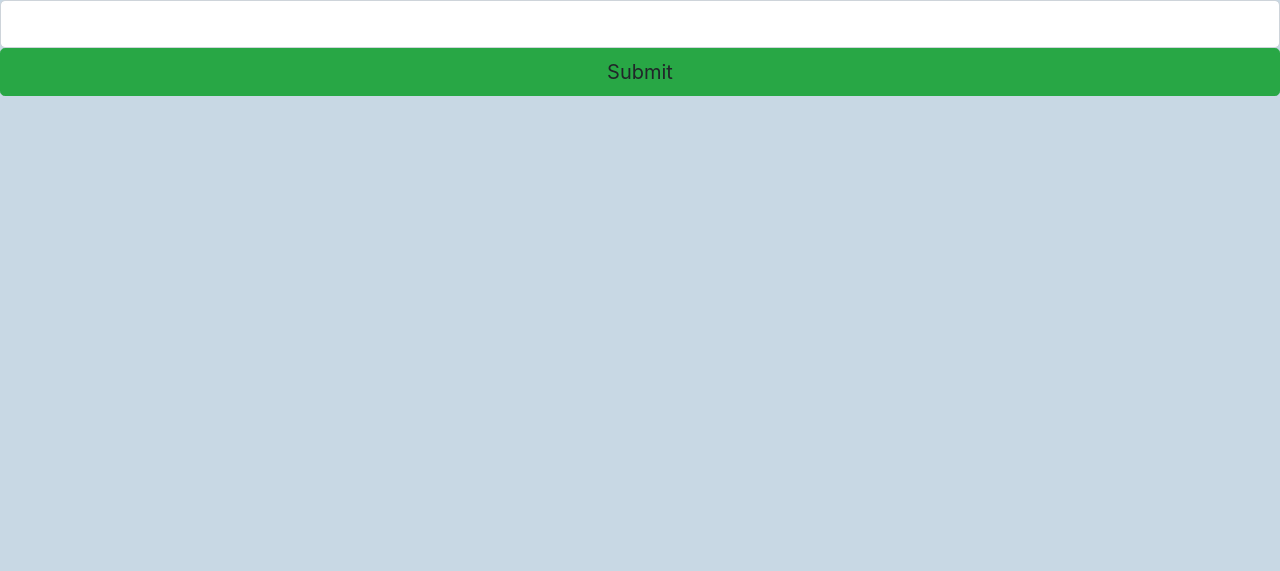
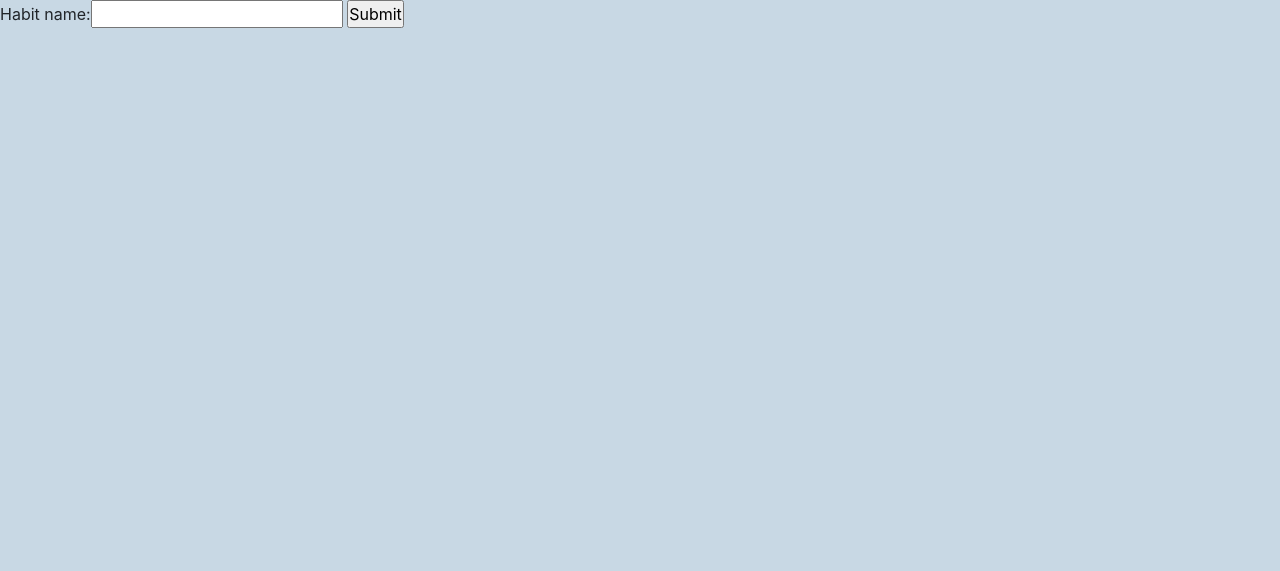
Before and after one commit to rizvansky/biproductive, a Django app: page /habits/add_habit/ in a window 1280 px wide. Shown: the part 56-627 px from the top of the page. Run offline with Django 3.2, Linux system fonts and the light colour scheme; the visitor is signed in with stand-in values (Sample User, id 1); some libraries are stand-ins or nearby versions.

Commit message:
+add habit form and view

```diff
--- a/biproductive/habits/forms.py
+++ b/biproductive/habits/forms.py
@@ -0,0 +1,6 @@
+from django import forms
+from .models import Habit
+
+
+class AddHabitForm(forms.Form):
+    habit_name = forms.CharField(label='Habit name', max_length=100)
--- a/biproductive/habits/templates/habits/add_habit.html
+++ b/biproductive/habits/templates/habits/add_habit.html
@@ -1,12 +1,9 @@
 {% extends "base_generic.html" %}
 {% block title %} Index page {% endblock %}
 {% block content %}
-
-{% if message %}<h1>{{ message }}</h1> {% endif %}
-    <form action="" method="post">
+<form action="" method="post">
     {% csrf_token %}
-        <input class="form-control form-control-lg"
-               name="habit_name" id="habit_name" type="text"/>
-    <button class="btn btn-success btn-block btn-lg gradient-custom-4 text-body" type="submit"> Submit </button>
-    </form>
+    {{ form }}
+    <input type="submit" value="Submit">
+</form>
 {% endblock %}
--- a/biproductive/habits/views.py
+++ b/biproductive/habits/views.py
@@ -4,12 +4,12 @@ from datetime import datetime
 from django.views import generic
 from django.contrib.auth.decorators import login_required
 from django.http import JsonResponse
-from django.shortcuts import render
+from django.shortcuts import render, redirect
+from django.urls import reverse
 from django.views.decorators.csrf import csrf_exempt
 
 from .models import Habit
-
-from .scripts import load_last_week_habit_usage
+from .forms import AddHabitForm
 
 
 class IndexView(generic.ListView):
@@ -22,13 +22,15 @@ class IndexView(generic.ListView):
 @csrf_exempt
 @login_required(login_url="login")
 def add_habit(request):
-    if request.method == "GET":
-        return render(request, "habits/add_habit.html", status=200)
-    elif request.method == "POST":
-        habit_name = request.POST['habit_name']
-        user = request.user
-        habit = Habit(
-            user=user, habit_name=habit_name, creation_date=datetime.now()
-        )
-        habit.save()
-        return JsonResponse({}, status=200)
+    if request.method == "POST":
+        form = AddHabitForm(request.POST)
+        if form.is_valid():
+            habit_name = form.cleaned_data['habit_name']
+            habit = Habit(habit_name=habit_name, user=request.user, creation_date=datetime.now())
+            habit.save()
+            return redirect(reverse('home'))
+        else:
+            return render(request, "habits/add_habit.html", context={"form": form}, status=401)
+    else:
+        form = AddHabitForm()
+    return render(request, "habits/add_habit.html", {"form": form}, status=200)
```
